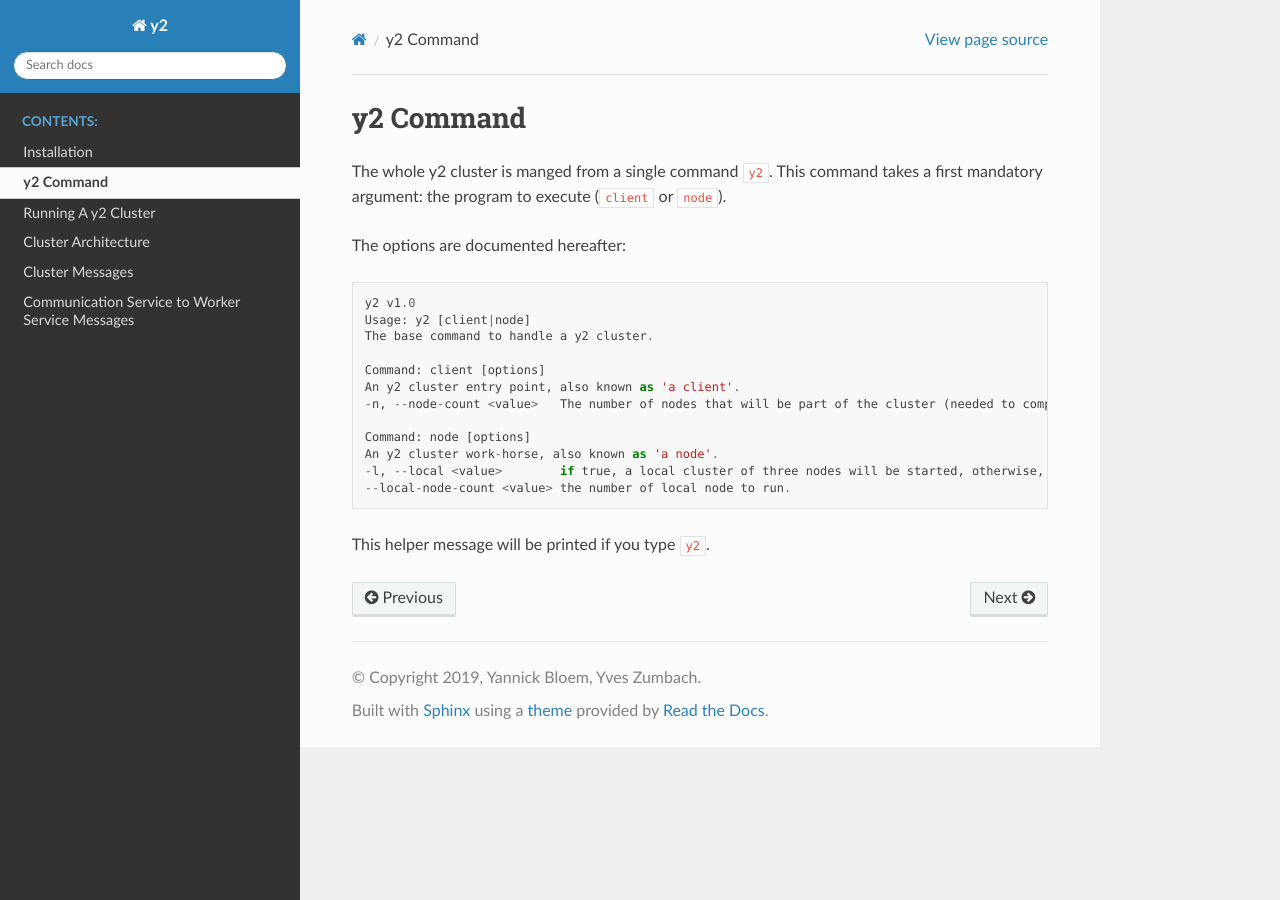
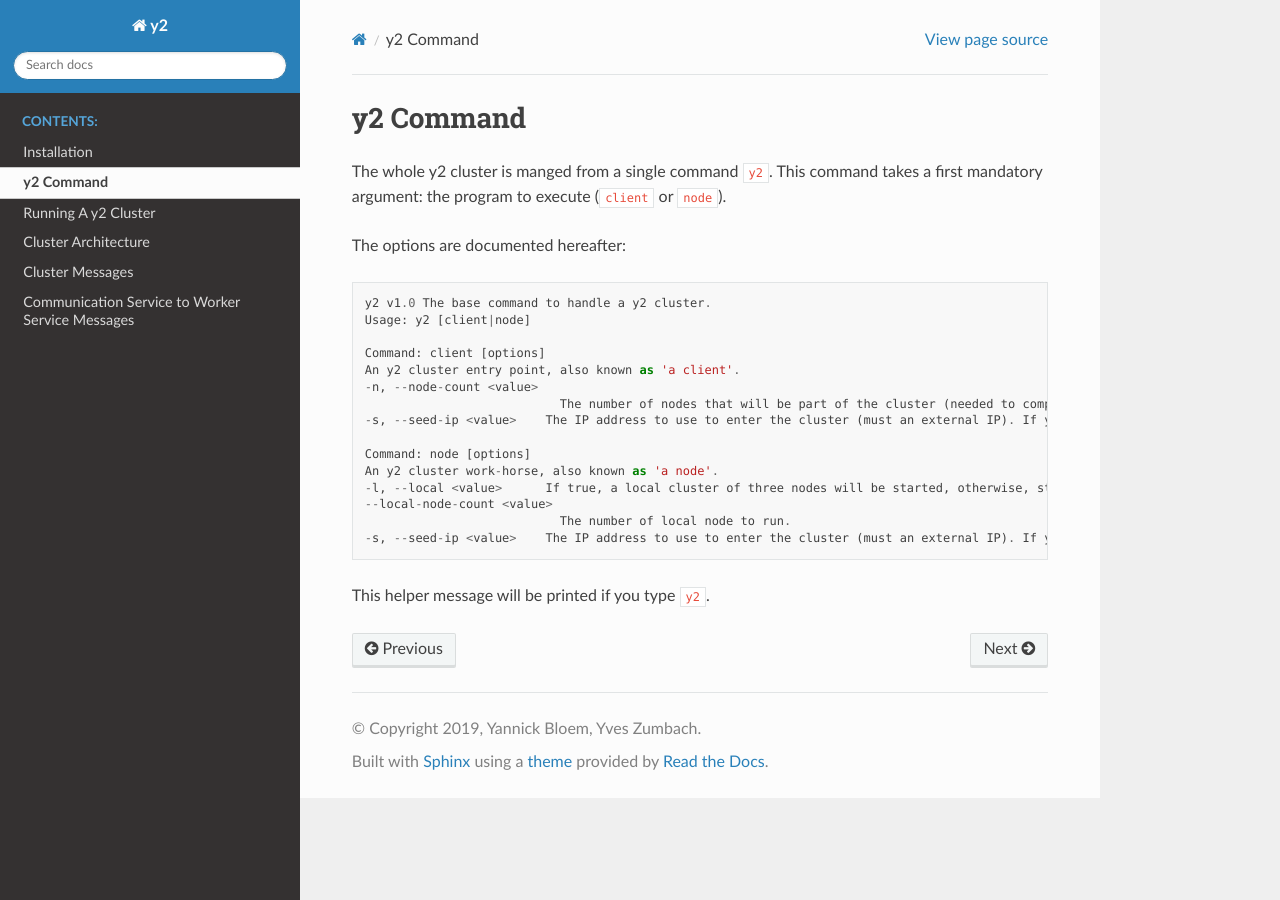
Before and after one commit to YvesZumbach/y2_documentation, a Sphinx documentation site: the page built from doc/y2_command.rst, in a window 1280 px wide. Built offline with Sphinx 7.4.7 and the Read the Docs theme 2.0.0, drawn with Linux system fonts in a browser that asks for light colours.

Commit message:
Update y2 command documentation

```diff
--- a/doc/y2_command.rst
+++ b/doc/y2_command.rst
@@ -7,17 +7,20 @@ This command takes a first mandatory argument: the program to execute (``client`
 
 The options are documented hereafter::
 
-   y2 v1.0
+   y2 v1.0 The base command to handle a y2 cluster.
    Usage: y2 [client|node]
-   The base command to handle a y2 cluster.
 
    Command: client [options]
    An y2 cluster entry point, also known as 'a client'.
-   -n, --node-count <value>   The number of nodes that will be part of the cluster (needed to compute which node will train on which data).
+   -n, --node-count <value>
+                              The number of nodes that will be part of the cluster (needed to compute which node will train on which data).
+   -s, --seed-ip <value>    The IP address to use to enter the cluster (must an external IP). If you are starting the first node of th cluster, use the external IP of the node.
 
    Command: node [options]
    An y2 cluster work-horse, also known as 'a node'.
-   -l, --local <value>        if true, a local cluster of three nodes will be started, otherwise, start just on node.
-   --local-node-count <value> the number of local node to run.
+   -l, --local <value>      If true, a local cluster of three nodes will be started, otherwise, start just on node.
+   --local-node-count <value>
+                              The number of local node to run.
+   -s, --seed-ip <value>    The IP address to use to enter the cluster (must an external IP). If you are starting the first node of th cluster, use the external IP of the node.
 
 This helper message will be printed if you type ``y2``.
```
